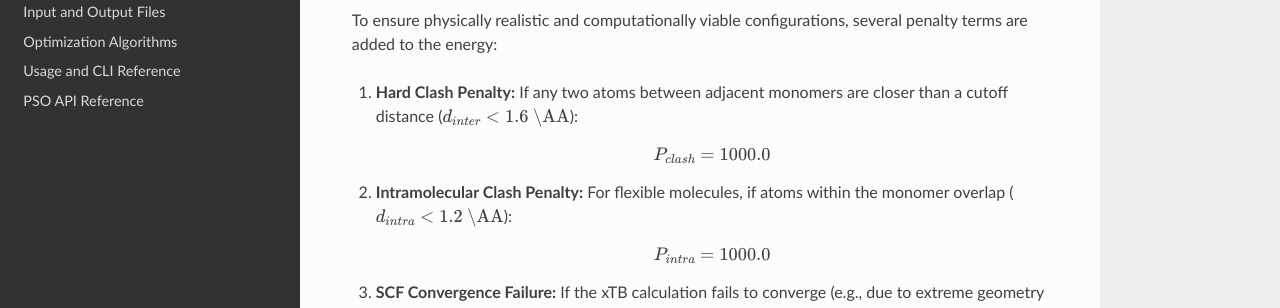
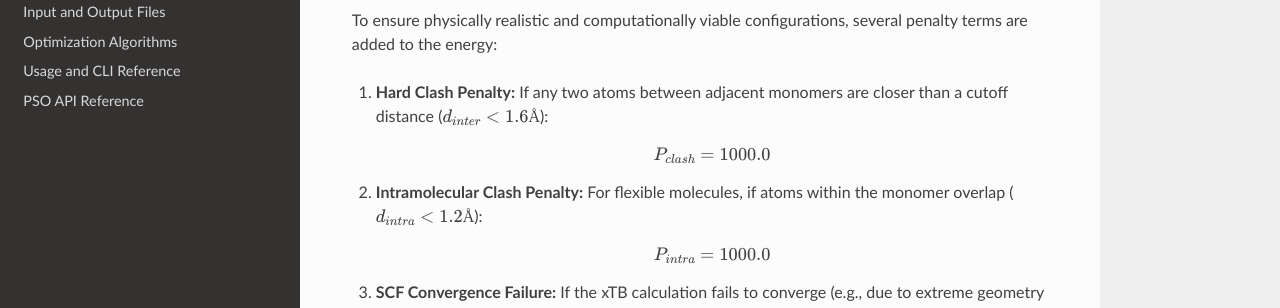
Before and after one commit to roshansinghabc123-cmd/PSO, a Sphinx documentation site: the page built from docs/theory.rst, in a window 1280 px wide and 900 px high, scrolled down 1243 px. Shown: the part 260-568 px from the top of the window. Built offline with Sphinx 7.4.7 and the Read the Docs theme 3.1.0, drawn with Linux system fonts in a browser that asks for light colours.

```diff
--- a/docs/theory.rst
+++ b/docs/theory.rst
@@ -65,13 +65,13 @@ Penalty Functions
 
 To ensure physically realistic and computationally viable configurations, several penalty terms are added to the energy:
 
-1.  **Hard Clash Penalty:** If any two atoms between adjacent monomers are closer than a cutoff distance (:math:`d_{inter} < 1.6 \text{ \AA}`):
+1.  **Hard Clash Penalty:** If any two atoms between adjacent monomers are closer than a cutoff distance (:math:`d_{inter} < 1.6 \text{Å}`):
 
     .. math::
 
        P_{clash} = 1000.0
 
-2.  **Intramolecular Clash Penalty:** For flexible molecules, if atoms within the monomer overlap (:math:`d_{intra} < 1.2 \text{ \AA}`):
+2.  **Intramolecular Clash Penalty:** For flexible molecules, if atoms within the monomer overlap (:math:`d_{intra} < 1.2 \text{Å}`):
 
     .. math::
 
```
